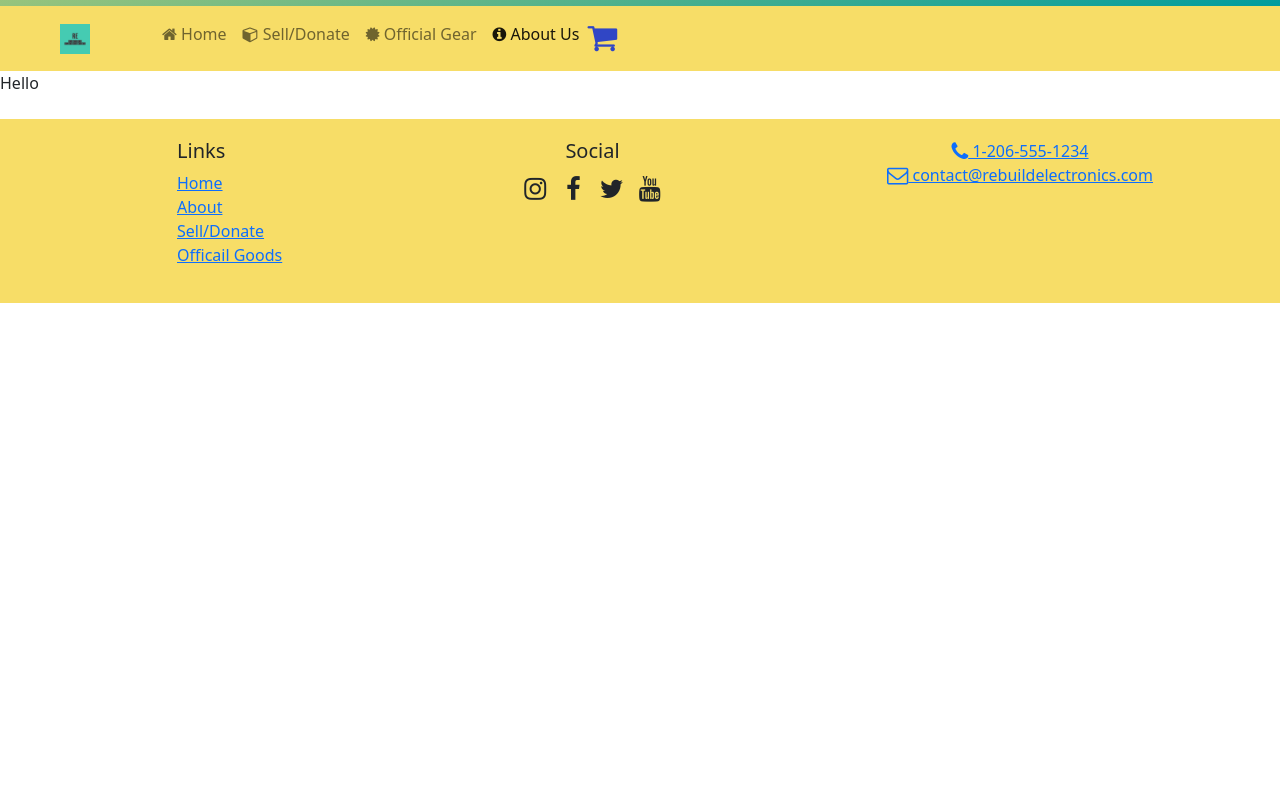
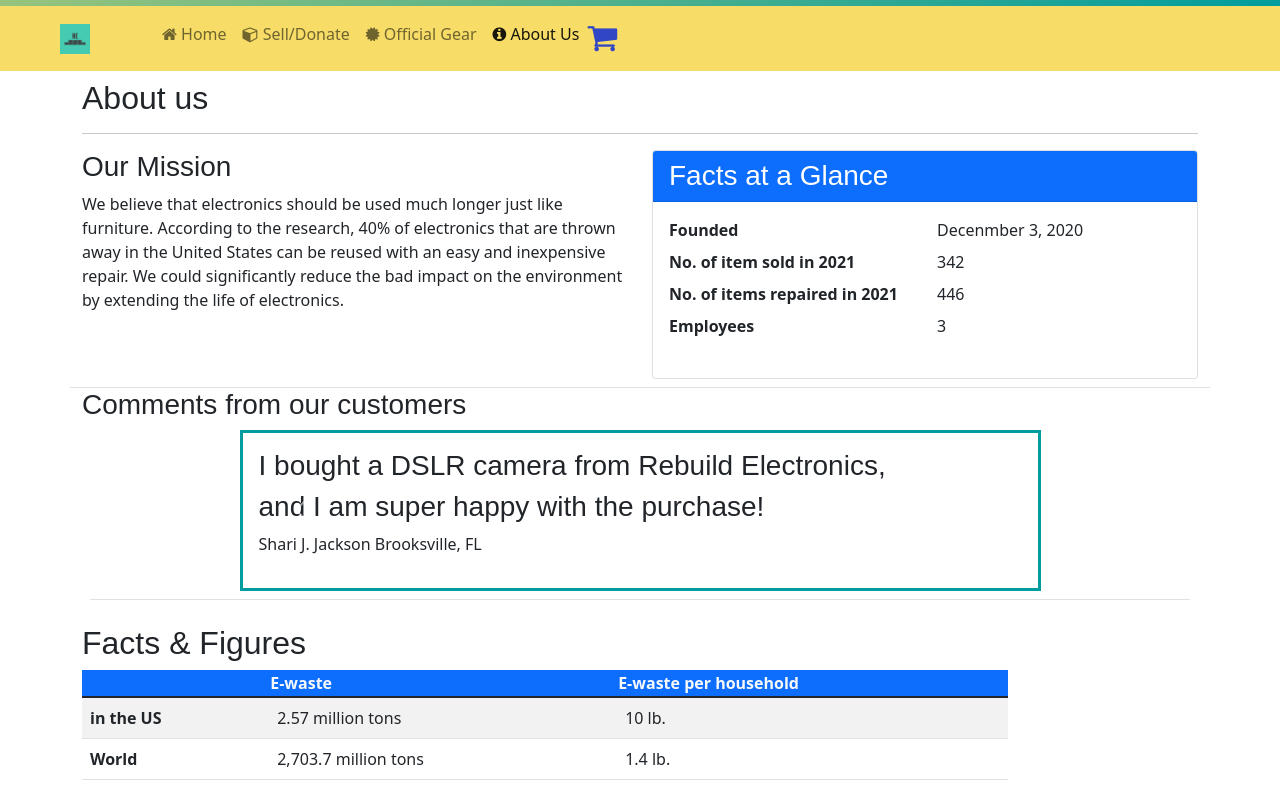
Before and after one commit to hayato1234/E-commerce-React, a React (Create React App) app: page /about in a window 1280 px wide. Shown: the part 220-1020 px from the top of the page. Before the commit the page ends 800 px from the top, so only its background shows below. Built offline with nearby package versions, Linux system fonts and the light colour scheme.

Commit message:
added gear and about page

```diff
--- a/src/components/About.js
+++ b/src/components/About.js
@@ -4,7 +4,110 @@ export default class About extends Component{
     render(){
         return (
             <React.Fragment>
-                <p>Hello</p>
+                <div class="container">
+                    <div class="row">
+                        <div class="col mt-2">
+                                <h2>About us</h2>
+                                <hr />
+                        </div>
+                    </div>
+                    <div class="row pb-2 border-bottom">
+                        <div class="col col-sm-6">
+                            <h3>Our Mission</h3>
+                            <p>We believe that electronics should be used much longer just like furniture.
+                                According to the research, 40% of electronics that are thrown away in the United States can be reused with an easy and inexpensive repair.
+                                We could significantly reduce the bad impact on the environment by extending the life of electronics.
+                            </p>
+                        </div>
+                        <div class="col-sm-6">
+                            <div class="card">
+                                <h3 class="card-header bg-primary text-white">
+                                    Facts at a Glance
+                                </h3>
+                                <div class="card-body">
+                                    <dl class="row">
+                                        <dt class="col-6">Founded</dt>
+                                        <dd class="col-6">Decenmber 3, 2020</dd>
+                                        <dt class="col-6">No. of item sold in 2021</dt>
+                                        <dd class="col-6">342</dd>
+                                        <dt class="col-6">No. of items repaired in 2021</dt>
+                                        <dd class="col-6">446</dd>
+                                        <dt class="col-6">Employees</dt>
+                                        <dd class="col-6">3</dd>
+                                    </dl>
+                                </div>
+                            </div>
+                        </div>
+                    </div>
+                    {/* <!-- comments carousel  --> */}
+                    <div class="row">
+                        <div class="col">
+                            <h3>Comments from our customers</h3>
+                        </div>
+                    </div>
+                    <div class="row mx-2 pb-2 border-bottom">
+                        <div class="col-md-9 mx-auto">
+                            <div id="user_review" class="carousel slide" data-ride="carousel">
+                                <ol class="carousel-indicators">
+                                    <li data-target="#user_review" data-slide-to="0" class="active"></li>
+                                    <li data-target="#user_review" data-slide-to="1"></li>
+                                    <li data-target="#user_review" data-slide-to="2"></li>
+                                </ol>
+                                <div class="carousel-inner p-3" role="listbox">
+                                    <div class="carousel-item active">
+                                        <h3>I bought a DSLR camera from Rebuild Electronics,</h3>
+                                        <h3 class="text-right">and I am super happy with the purchase!</h3>
+                                        <p class="text-right">Shari J. Jackson   Brooksville, FL</p>
+                                    </div>
+                                    <div class="carousel-item">
+                                        <h3>I contacted Rebuild Electronics because I had a broken air conditioner. The representative was very kind and instructed me what to do with it.</h3>
+                                        <p class="text-right">Adam R. Cobb   Columbia, MD</p>
+                                    </div>
+                                    <div class="carousel-item">
+                                        <h3>I had always felt bad whenever I throw away broken electronics into trash, but now I don’t.  Rebuild Electronics does the perfect job recycling!</h3>
+                                        <p class="text-right">Mary S. Gallant   Poughkeepsie, NY</p>
+                                    </div>
+                                </div>
+                                <a class="carousel-control-prev" href="#user_review" role="button" data-slide="prev">
+                                    <span class="carousel-control-prev-icon" aria-hidden="true"></span>
+                                    <span class="sr-only">Previous</span>
+                                </a>
+                                <a class="carousel-control-next" href="#user_review" role="button" data-slide="next">
+                                    <span class="carousel-control-next-icon" aria-hidden="true"></span>
+                                    <span class="sr-only">Next</span>
+                                </a>
+                            </div>
+                        </div>
+                    </div>
+
+                    {/* <!-- table for e-waste data  --> */}
+                    <div class="row mt-4">
+                        <div class="col-sm-10">
+                            <h2>Facts &amp; Figures</h2>
+                            <div class="table-responsive">
+                                <table class="table table-striped">
+                                    <thead class="bg-primary text-light">
+                                        <th></th>
+                                        <th>E-waste</th>
+                                        <th>E-waste per household</th>
+                                    </thead>
+                                    <tbody>
+                                        <tr>
+                                            <th>in the US</th>
+                                            <td>2.57 million tons</td>
+                                            <td>10 lb.</td>
+                                        </tr>
+                                        <tr>
+                                            <th>World</th>
+                                            <td>2,703.7 million tons</td>
+                                            <td>1.4 lb.</td>
+                                        </tr>
+                                    </tbody>
+                                </table>
+                            </div>
+                        </div>
+                    </div>
+                </div>
             </React.Fragment>
         );
     }
--- a/src/components/OfficailGear.js
+++ b/src/components/OfficailGear.js
@@ -3,9 +3,36 @@ import React, {Component} from "react";
 export default class OfficialGear extends Component{
     render(){
         return (
-            <React.Fragment>
-                <p>Hello</p>
-            </React.Fragment>
+          <React.Fragment>
+            <div class="container mt-5">
+              <div class="row">
+                <div class="card w-50 p-5">
+                  <img
+                    class="card-img-top img-fluid"
+                    src="assets/images//Gear-tshirt.png"
+                    alt="logo t-shirt"
+                  />
+                  <div class="card-body">
+                    <h4 class="card-title">T-shirt</h4>
+                    <p class="card-text">$30</p>
+                    <button class="btn btn-warning my-4">Add to Cart</button>
+                  </div>
+                </div>
+                <div class="card w-50 p-5">
+                  <img
+                    class="card-img-top img-fluid"
+                    src="assets/images/gear_mug.png"
+                    alt="logo mug"
+                  />
+                  <div class="card-body">
+                    <h4 class="card-title">Mug</h4>
+                    <p class="card-text">$15</p>
+                    <button class="btn btn-warning my-4">Add to Cart</button>
+                  </div>
+                </div>
+              </div>
+            </div>
+          </React.Fragment>
         );
     }
 }
```
